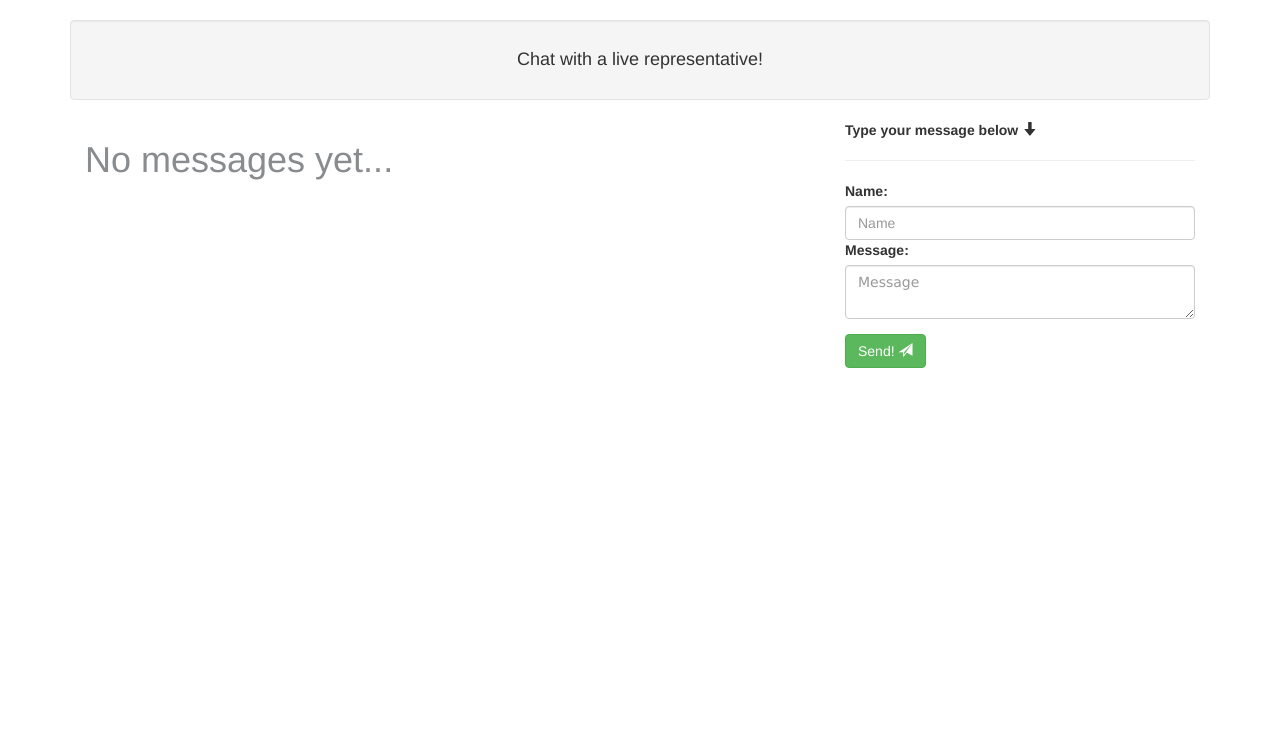
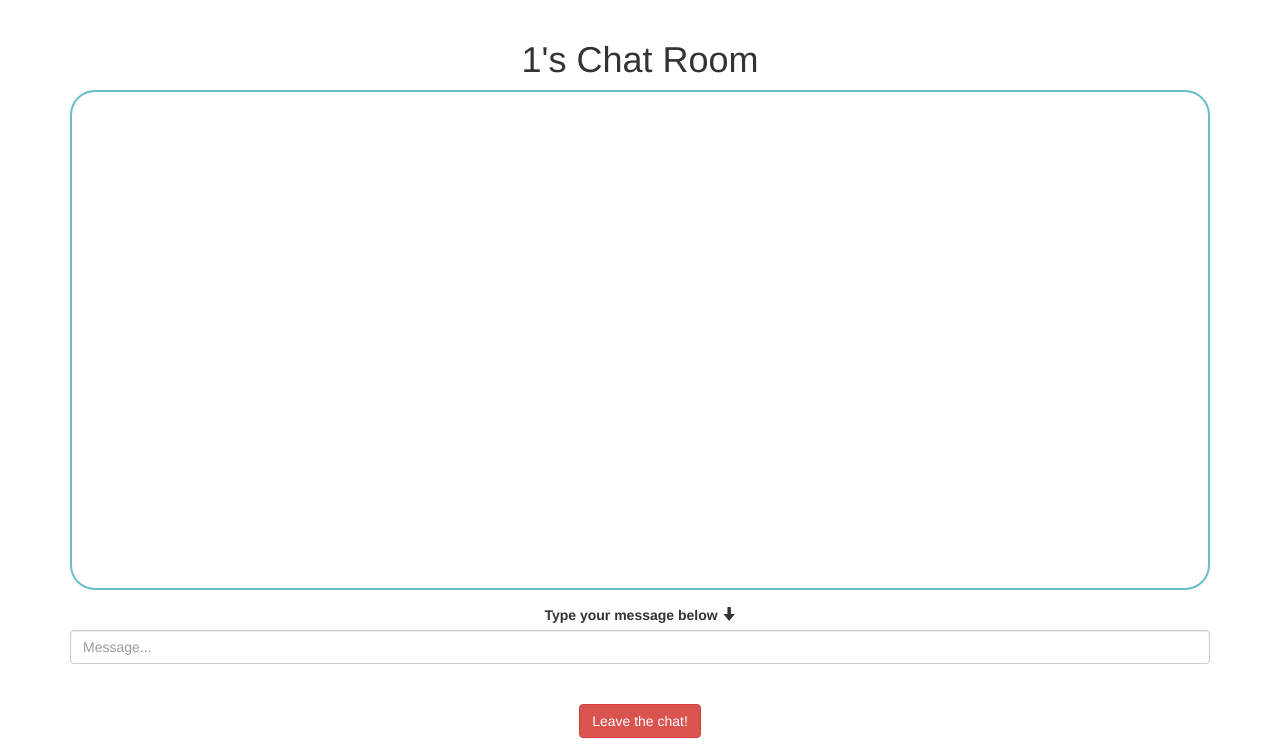
Before and after one commit to kaistullich/Ticket-System, a Flask app: page /chat in a window 1280 px wide. Shown: the part 52-800 px from the top of the page. Run offline with Flask 2, Linux system fonts and the light colour scheme; the visitor is signed in with stand-in values (Sample User, id 1); parts of the project's set-up code (start-up, migrations or seed data) failed here and were passed over; some libraries are stand-ins or nearby versions.

Commit message:
finished chat app

```diff
--- a/src/templates/chat.html
+++ b/src/templates/chat.html
@@ -1,80 +1,75 @@
 {% extends 'base.html' %}
 
 {% block body %}
+    <html>
     <head>
+        <title>{{ room }}'s Chat Room</title>
+        <!-- jQuery CDN -->
+        <script src="https://code.jquery.com/jquery-3.2.1.min.js"
+                integrity="sha256-hwg4gsxgFZhOsEEamdOYGBf13FyQuiTwlAQgxVSNgt4="
+                crossorigin="anonymous"></script>
+        <!-- SocketIO CDN -->
+        <script type="text/javascript" src="//cdnjs.cloudflare.com/ajax/libs/socket.io/1.3.6/socket.io.min.js"></script>
+        <!-- Latest compiled and minified CSS -->
         <link rel="stylesheet" href="https://maxcdn.bootstrapcdn.com/bootstrap/3.3.7/css/bootstrap.min.css"
               integrity="sha384-BVYiiSIFeK1dGmJRAkycuHAHRg32OmUcww7on3RYdg4Va+PmSTsz/K68vbdEjh4u"
               crossorigin="anonymous">
-        <link rel="stylesheet" href="{{ url_for('static', filename='css/chat.css') }}">
-    </head>
-    <div class="container">
-        <div class="well text-center">
-            <h4>Chat with a live representative!</h4>
-        </div>
-        <div class="col-lg-8">
-            <div class="no-message">
-                <h1>No messages yet...</h1>
-                <div class="msg-wrapper"></div>
-            </div>
-        </div>
-        <div class="col-lg-4">
-            <form action="" method="POST">
-                <b>Type your message below <span class="glyphicon glyphicon-arrow-down"></span></b>
-                <hr>
-                <div class="form-group">
-                    {{ form.username.label }}
-                    <br>
-                    {{ form.username(class="username form-control") }}
-                    {{ form.message.label }}
-                    <br>
-                    {{ form.message(class="message form-control") }}
-                </div>
-                <button type="submit" class="btn btn-success">Send! <span class="glyphicon glyphicon-send"></span>
-                </button>
-            </form>
-        </div>
-    </div>
-    <!-- jQuery -->
-    <script src="https://ajax.googleapis.com/ajax/libs/jquery/3.2.1/jquery.min.js"></script>
         <!-- Latest compiled and minified JavaScript -->
         <script src="https://maxcdn.bootstrapcdn.com/bootstrap/3.3.7/js/bootstrap.min.js"
                 integrity="sha384-Tc5IQib027qvyjSMfHjOMaLkfuWVxZxUPnCJA7l2mCWNIpG9mGCD8wGNIcPD7Txa"
                 crossorigin="anonymous"></script>
-    <!-- socketIO library -->
-    <script src="https://cdnjs.cloudflare.com/ajax/libs/socket.io/1.7.3/socket.io.min.js"></script>
-    <script>
-        var socket = io.connect('http://localhost:5000');
-        // Broadcast a message
+
+        <link rel="stylesheet" href="{{ url_for('static', filename='css/chat.css') }}">
+
+        <script type="text/javascript" charset="utf-8">
+            var socket;
+            $(document).ready(function () {
+                // Connect socket to URL
+                socket = io.connect('http://' + document.domain + ':' + location.port + '/chat');
+                // Connection to the chat room
                 socket.on('connect', function () {
-            socket.emit('joined', {})
+                    socket.emit('joined', {});
                 });
-        // Select From
-        var form = $('form').on('submit', function (e) {
-            // Prevent default submit of the form
-            e.preventDefault();
-            // Select the username input and get the value
-            var userName = $('input.username').val();
-            // Select the message input and get the value
-            var message = $('textarea.message').val();
-            socket.emit('my event', {
-                user: userName,
-                message: message
+                // Connected to the chat room message
+                socket.on('status', function (data) {
+                    $('div.msg-wrapper').append('<div class="msg_bubble"><b>' + data.msg + '</b></div')
                 });
-
-            // Clear the message field after sending a message
-            $('textarea.message').val('').focus();
-            // Disable edits to `username` field
-            $('#username').prop('disabled', true);
+                // Messages sent inside of the chat room
+                socket.on('message', function (data) {
+                    $('div.msg-wrapper').append('<div class="msg_bubble"> ' + data.msg + ' </div')
                 });
-
-        // Capture message
-        socket.on('message', function (msg) {
-            if (typeof msg.user !== 'undefined') {
-                // Clear the `message` textarea after each message is sent
-                $('h1').remove();
-                // Append the message to the `msg-wrapper`
-                $('div.msg-wrapper').append('<div class="msg_bubble"><b>' + msg.user + ':</b> ' + msg.message + '</div')
+                // Clear the input box every time msg is sent off
+                $('#text').keypress(function (e) {
+                    var code = e.keyCode || e.which;
+                    if (code === 13) {
+                        var text = $('#text').val();
+                        $('#text').val('');
+                        socket.emit('text', {msg: text});
                     }
                 });
+            });
+            // Leave the chat room
+            function leave_room() {
+                socket.emit('left', {}, function () {
+                    // Disconnect the socket
+                    socket.disconnect();
+                    // go back to the login page
+                    window.location.href = "{{ url_for('chat_login') }}";
+                });
+            }
         </script>
+    </head>
+    <body>
+    <div class="container text-center">
+        <h1>{{ room }}'s Chat Room</h1>
+        <div id="box">
+            <div class="chat msg-wrapper text-left"></div>
+        </div>
+        <label for="text">Type your message below <span class="glyphicon glyphicon-arrow-down"></span></label>
+        <input class="form-control" id="text" size="80" placeholder="Message..."><br><br>
+        <button class="btn btn-danger align-left" href="#" onclick="leave_room()">Leave the chat!</button>
+    </div>
+
+    </body>
+    </html>
 {% endblock %}
--- a/src/templates/home.html
+++ b/src/templates/home.html
@@ -37,7 +37,6 @@
                         {{ wtf.form_field(form.message) }}
                     </div>
                     {{ wtf.form_field(form.recaptcha) }}
-{#                    <p><input class="btn btn-primary" type="submit" value="Submit Ticket"></p>#}
                     {{ form.submit(class="btn btn-primary") }}
                 </form>
                 </div>
--- a/src/templates/includes/_navbar.html
+++ b/src/templates/includes/_navbar.html
@@ -13,7 +13,7 @@
             <ul class="nav navbar-nav">
                 <li><a href="{{ url_for('login') }}">Login</a></li>
                 <li><a href="{{ url_for('logout') }}">Logout</a></li>
-                <li><a href="{{ url_for('chat') }}">Chat live!</a></li>
+                <li><a href="{{ url_for('chat_login') }}">Chat live!</a></li>
             </ul>
         </div>
     </div><!-- /.container-fluid -->
```
Lines whose indentation alone changed are shown as unchanged.
